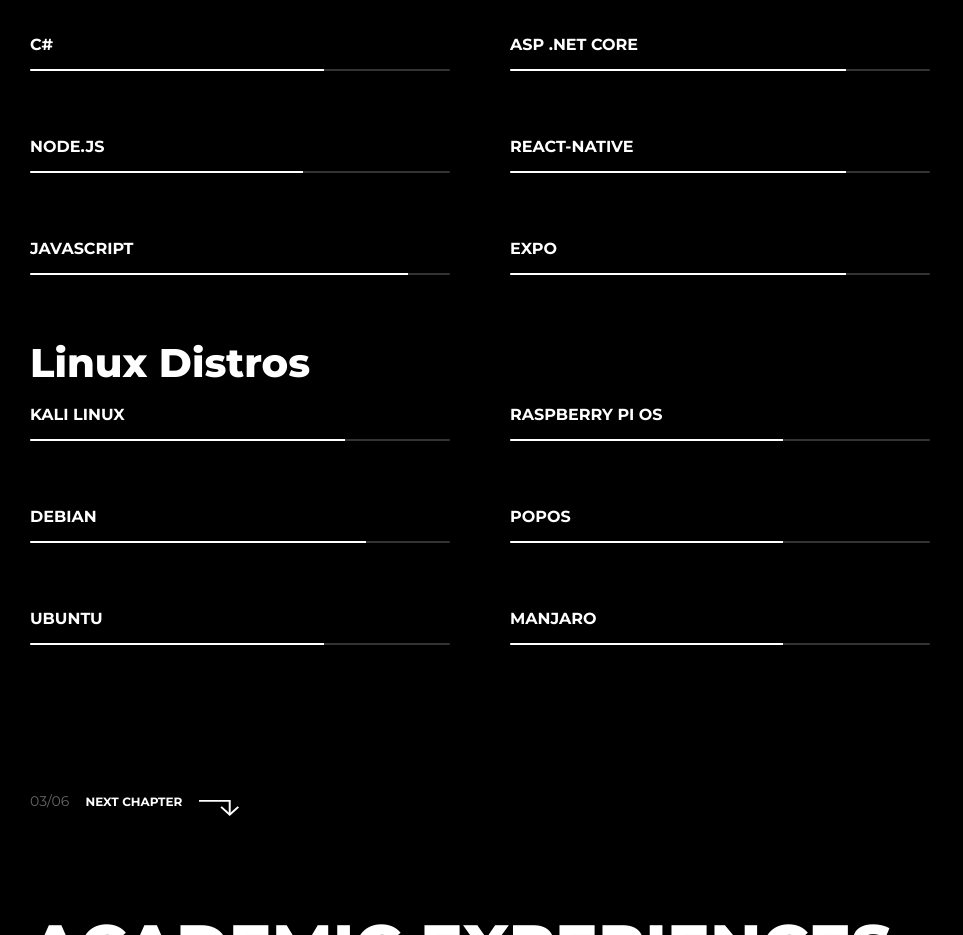
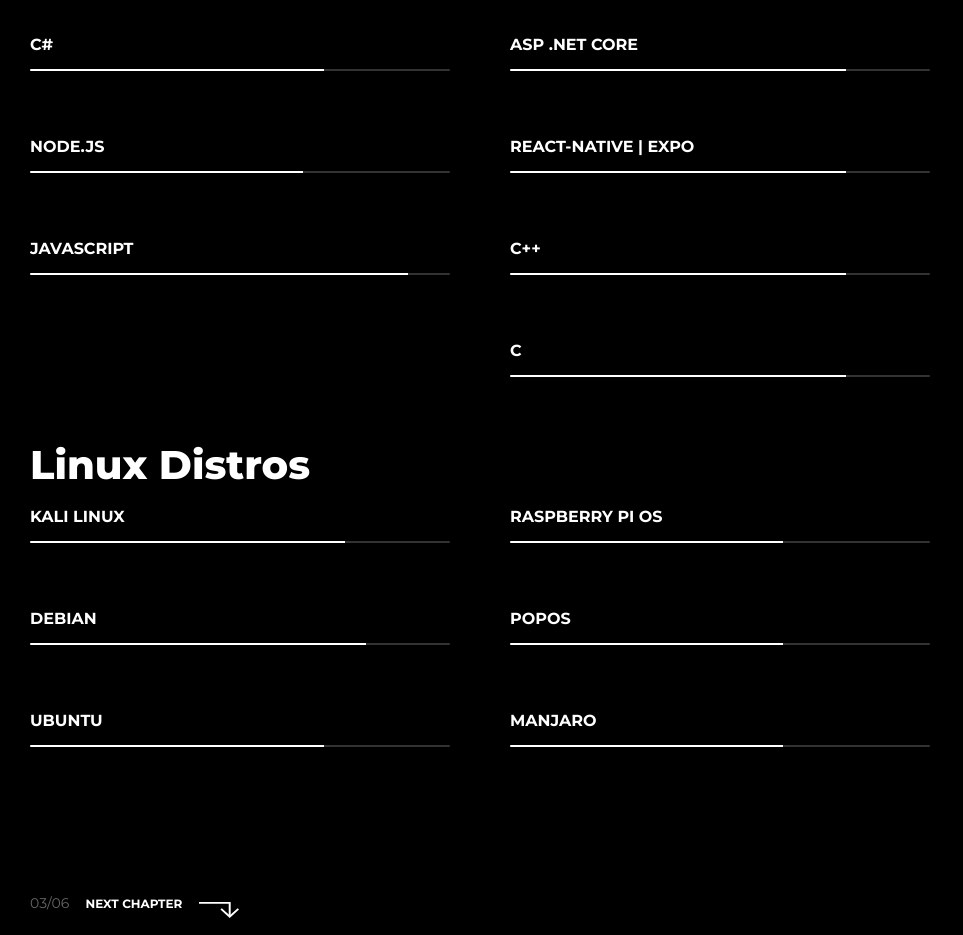
Before and after one commit to luisantoniio1998/luisantoniio1998.github.io, a plain HTML site: page index.html in a window 1280 px wide. Shown: the part 2400-3335 px from the top of the page, without its empty margins (0-963 px from the left). Drawn offline with Linux system fonts and the light colour scheme.

Commit message:
Update index.html

```diff
--- a/index.html
+++ b/index.html
@@ -160,20 +160,25 @@
 								<div class="col-12 col-md-6">
 									<strong class="progress-label">Python</strong>
 									<div class="progress progress-animated mb-9">
-										<div class="progress-bar" role="progressbar" style="width: 65%" aria-valuenow="95" aria-valuemin="0" aria-valuemax="100"></div>
+									<div class="progress-bar" role="progressbar" style="width: 65%" aria-valuenow="95" aria-valuemin="0" aria-valuemax="100"></div>
 									</div>
 									<strong class="progress-label">PL/SQL</strong>
 									<div class="progress progress-animated mb-9">
-										<div class="progress-bar" role="progressbar" style="width: 90%" aria-valuenow="87" aria-valuemin="0" aria-valuemax="100"></div>
+									<div class="progress-bar" role="progressbar" style="width: 90%" aria-valuenow="87" aria-valuemin="0" aria-valuemax="100"></div>
 									</div>
 									<strong class="progress-label">ASP .NET CORE</strong>
 									<div class="progress progress-animated mb-9">
-										<div class="progress-bar" role="progressbar" style="width: 80%" aria-valuenow="80" aria-valuemin="0" aria-valuemax="100"></div>
-									</div>									<strong class="progress-label">React-Native</strong>
+									<div class="progress-bar" role="progressbar" style="width: 80%" aria-valuenow="80" aria-valuemin="0" aria-valuemax="100"></div>
+									</div>
+									<strong class="progress-label">React-Native | Expo</strong>
 									<div class="progress progress-animated mb-9">
-										<div class="progress-bar" role="progressbar" style="width: 80%" aria-valuenow="80" aria-valuemin="0" aria-valuemax="100"></div>
+									<div class="progress-bar" role="progressbar" style="width: 80%" aria-valuenow="80" aria-valuemin="0" aria-valuemax="100"></div>
 									</div>
-									<strong class="progress-label">Expo</strong>
+									<strong class="progress-label">C++</strong>
+									<div class="progress progress-animated mb-9">
+									<div class="progress-bar" role="progressbar" style="width: 80%" aria-valuenow="80" aria-valuemin="0" aria-valuemax="100"></div>
+									</div>
+									<strong class="progress-label">C</strong>
 									<div class="progress progress-animated mb-9">
 									<div class="progress-bar" role="progressbar" style="width: 80%" aria-valuenow="80" aria-valuemin="0" aria-valuemax="100"></div>
 									</div>
```
